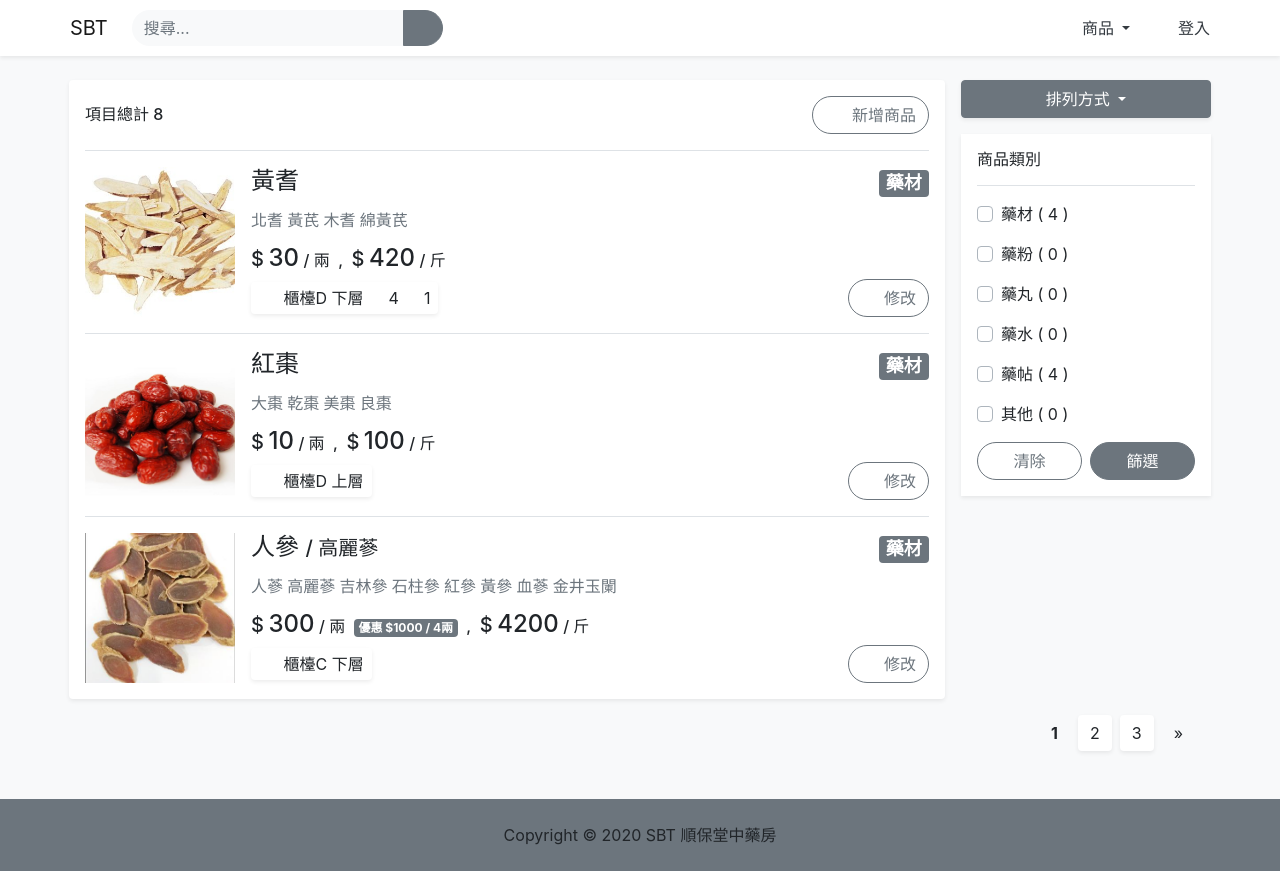
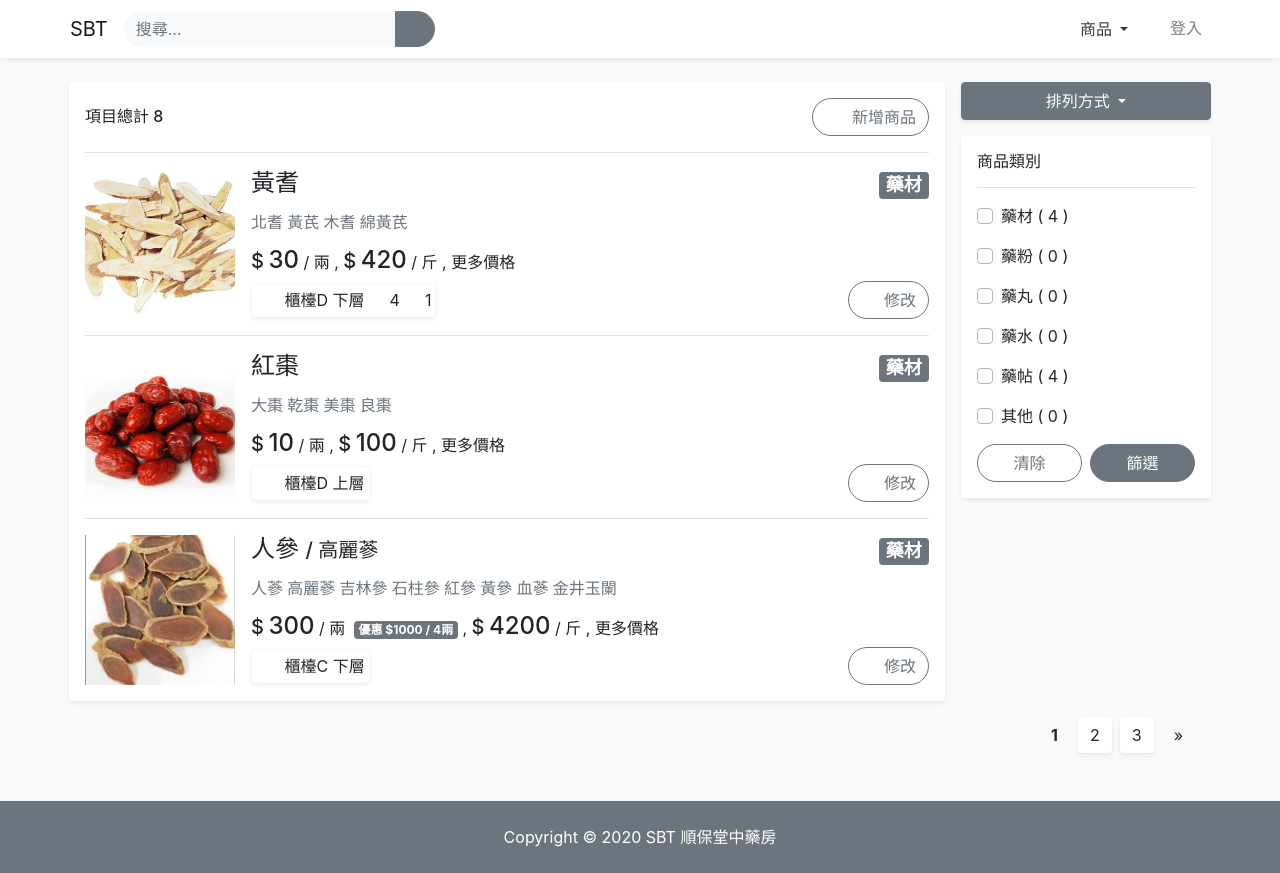
Before and after one commit to jyx1243/SBT, a Laravel app: page /products in a window 1280 px wide. Run offline with Laravel 8, Linux system fonts and the light colour scheme; data comes from the database, SQL or seed files in the repository.

Commit message:
update navbar

```diff
--- a/resources/views/index.blade.php
+++ b/resources/views/index.blade.php
@@ -8,7 +8,7 @@
     <div class="rounded bg-white shadow-sm mx-n3 p-3">
         <div class="d-flex justify-content-between align-items-center">
             <h6 class="mb-0">最近觀看的商品</h6>
-            <a href="{{ route('product.index') }}" class="btn btn-outline-secondary rounded-pill px-3">查看全部</a>
+            <a href="{{ route('product.index').'?order=used_at-desc' }}" class="btn btn-outline-secondary rounded-pill px-3">查看全部</a>
         </div>
         <div class="d-flex flex-wrap">
             @foreach ($options as $option)
--- a/resources/views/layouts/footer.blade.php
+++ b/resources/views/layouts/footer.blade.php
@@ -1,5 +1,5 @@
 <footer class="bg-secondary text-center py-4 mt-5">
     <div class="container">
-        <p class="m-0">Copyright © 2020 SBT 順保堂中藥房</p>
+        <p class="m-0 text-white">Copyright © 2020 SBT 順保堂中藥房</p>
     </div>
 </footer>
--- a/resources/views/layouts/navbar.blade.php
+++ b/resources/views/layouts/navbar.blade.php
@@ -1,14 +1,14 @@
 <!-- Navigation Start-->
-<nav class="navbar sticky-top navbar-light bg-white shadow-sm">
+<nav class="navbar navbar-expand-sm sticky-top navbar-light bg-white shadow-sm">
     <div class="container p-0">
-        <a class="navbar-brand mr-4 mb-0 order-1" href="{{ route('index') }}">SBT</a>
+        <a class="navbar-brand" href="{{ route('index') }}">SBT</a>
 
-        <form method="GET" action="{{ route('product.search') }}" class="form-inline mr-sm-3 mt-1 mt-sm-0 order-3 order-sm-2 col-12 col-sm-auto p-0">
+        <form method="GET" action="{{ route('product.search') }}" class="form-inline col col-sm-auto pl-0">
             <div class="input-group">
                 <input name="search" type="search" class="form-control search-input bg-light border-0" placeholder="搜尋...">
                 <div class="input-group-append">
                     <button class="btn btn-secondary search-btn px-0" type="submit">
-                        <svg class="bi align-top" width="18" height="18" fill="currentColor">
+                        <svg class="bi align-top" width="20" height="20" fill="currentColor">
                             <use xlink:href="{{ asset('bootstrap-icons/bootstrap-icons.svg') }}#search"/>
                         </svg>
                     </button>
@@ -16,11 +16,16 @@
             </div>
         </form>
 
-        <div class="d-flex align-items-center ml-sm-auto order-2 order-sm-3">
-            <div class="dropdown">
-                <button class="dropdown-toggle btn btn-link text-dark text-decoration-none" id="navbarDropdown"
-                type="button" data-toggle="dropdown" aria-haspopup="true" aria-expanded="false" data-offset="0,100">
-                    <svg class="bi" width="18" height="18" fill="currentColor">
+        <button class="navbar-toggler border-0 p-0" type="button" data-toggle="collapse" data-target="#navbarSupportedContent" aria-controls="navbarSupportedContent" aria-expanded="false" aria-label="Toggle navigation">
+            <span class="navbar-toggler-icon"></span>
+        </button>
+
+        <div class="collapse navbar-collapse" id="navbarSupportedContent">
+            <div class="navbar-nav ml-auto">
+                <div class="nav-item dropdown">
+                    <button class="nav-link dropdown-toggle btn btn-link text-dark text-decoration-none" id="navbarDropdown"
+                    type="button" data-toggle="dropdown" aria-haspopup="true" aria-expanded="false">
+                        <svg class="bi" width="20" height="20" fill="currentColor">
                             <use xlink:href="{{ asset('bootstrap-icons/bootstrap-icons.svg') }}#bag"/>
                         </svg> 商品
                     </button>
@@ -35,19 +40,20 @@
 
                 {{-- 確認是否登入 --}}
                 @if (Auth::check())
-                <a class="text-dark text-decoration-none ml-2" href="{{ route('logout') }}">
-                    <svg class="bi" width="22" height="22" fill="currentColor">
+                    <a class="nav-item nav-link" href="{{ route('logout') }}">
+                        <svg class="bi" width="20" height="20" fill="currentColor">
                             <use xlink:href="{{ asset('bootstrap-icons/bootstrap-icons.svg') }}#person-fill"/>
                         </svg> 登出
                     </a>
                 @else
-                <a class="text-dark text-decoration-none ml-2" href="{{ route('login.index') }}">
-                    <svg class="bi" width="22" height="22" fill="currentColor">
+                    <a class="nav-item nav-link" href="{{ route('login.index') }}">
+                        <svg class="bi" width="20" height="20" fill="currentColor">
                             <use xlink:href="{{ asset('bootstrap-icons/bootstrap-icons.svg') }}#person"/>
                         </svg> 登入
                     </a>
                 @endif
             </div>
         </div>
+    </div>
 </nav>
 <!-- Navigation End  -->
--- a/resources/views/product/Components/priceSpan.blade.php
+++ b/resources/views/product/Components/priceSpan.blade.php
@@ -1,3 +1,3 @@
 <span class="h5">$</span>
 <span class="h4">{{ $price->value }}</span>
-<span class="h6"> / {{ $price->unit->name }}</span>
+<span> / {{ $price->unit->name }}</span>
--- a/resources/views/product/index.blade.php
+++ b/resources/views/product/index.blade.php
@@ -93,16 +93,16 @@
                                         <span class="h5">/ {{ $option->name }}</span>
                                     @endif
                                 </a>
-                                <h4><span class="badge badge-secondary">{{ $option->product->category->name }}</span></h4>
+                                <h4><a href="{{ route('product.index') }}?category[]={{ $option->product->category->id }}" class="badge badge-secondary">
+                                    {{ $option->product->category->name }}
+                                </a></h4>
                             </div>
 
                             <h6 class="text-muted"> {{ $option->product->subname }}</h6>
 
                             <div class="d-none d-sm-block">
-                                @foreach ($option->prices->sortBy('unit_id')->values() as $price)
-                                    <span class="h5">$</span>
-                                    <span class="h4">{{ $price->value }}</span>
-                                    <span class="h6"> / {{ $price->unit->name }}</span>
+                                @foreach ($option->prices->sortBy('unit_id')->values()->take(2) as $price)
+                                    @include('product/Components/priceSpan', ['price' => $price])
 
                                     @foreach ($price->sales as $sale)
                                         <span class="badge badge-secondary ml-1">
@@ -110,17 +110,19 @@
                                         </span>
                                     @endforeach
 
-                                    @unless ($loop->last)
-                                        <span class="h6 mx-1">,</span>
-                                    @endunless
+                                    <span> , </span>
+
+                                    @if ($loop->last)
+                                        <a href="{{ route('product.show', $option->id) }}#price" class="text-body">更多價格</a>
+                                    @endif
                                 @endforeach
                             </div>
 
                             <div class="d-none d-sm-flex align-items-center">
                                 @if ($option->defaultLocation)
-                                    <span class="p-1 pr-2 rounded shadow-sm">
+                                    <a href="{{ route('product.show', $option->id) }}#location" class="btn btn-light bg-white p-1 shadow-sm">
                                         @include('product/Components/locationSpan', ['location' => $option->defaultLocation])
-                                    </span>
+                                    </a>
                                 @endif
 
                                 <a class="btn btn-outline-secondary rounded-pill ml-auto" href="{{ route('product.edit', $option->id) }}">
@@ -134,10 +136,8 @@
                     </div>
 
                     <div class="d-block d-sm-none mt-1">
-                        @foreach ($option->prices->sortBy('unit_id')->values() as $price)
-                            <span class="h5">$</span>
-                            <span class="h4">{{ $price->value }}</span>
-                            <span class="h6"> / {{ $price->unit->name }}</span>
+                        @foreach ($option->prices->sortBy('unit_id')->values()->take(2) as $price)
+                            @include('product/Components/priceSpan', ['price' => $price])
 
                             @foreach ($price->sales as $sale)
                                 <span class="badge badge-secondary ml-1">
@@ -145,16 +145,18 @@
                                 </span>
                             @endforeach
 
-                            @unless ($loop->last)
-                                <span class="h6 mx-1">,</span>
-                            @endunless
+                            <span> , </span>
+
+                            @if ($loop->last)
+                                <a href="{{ route('product.show', $option->id) }}#price" class="text-body">更多價格</a>
+                            @endif
                         @endforeach
 
                         <div class="d-flex align-items-center mt-1">
                             @if ($option->defaultLocation)
-                                <span class="p-1 pr-2 rounded shadow-sm">
+                                <a href="{{ route('product.show', $option->id) }}#location" class="btn btn-light bg-white p-1 shadow-sm">
                                     @include('product/Components/locationSpan', ['location' => $option->defaultLocation])
-                                </span>
+                                </a>
                             @endif
 
                             <a class="btn btn-outline-secondary rounded-pill ml-auto" href="{{ route('product.edit', $option->id) }}">
--- a/resources/views/product/show.blade.php
+++ b/resources/views/product/show.blade.php
@@ -12,7 +12,9 @@
             </div>
 
             <div class="d-flex flex-column flex-fill ml-md-5 mt-3 mt-md-0">
-                <h4><span class="badge badge-secondary">{{ $option->product->category->name }}</span></h4>
+                <h4><a href="{{ route('product.index') }}?category[]={{ $option->product->category->id }}" class="badge badge-secondary">
+                    {{ $option->product->category->name }}
+                </a></h4>
                 <h4>
                     {{ $option->product->name }}
                     @if ($option->name)
@@ -71,6 +73,7 @@
     </div>
 
     <div class="d-flex flex-column flex-md-row mx-n3">
+        <a id="price" class="pt-5 mt-n5"></a>
         <div class="rounded bg-white shadow-sm mt-4 p-3 col mr-0 mr-md-4">
             <h5 class="mb-3">
                 <svg class="bi mx-2" width="18" height="18" fill="currentColor">
@@ -92,6 +95,7 @@
             @endforeach
         </div>
 
+        <a id="location" class="pt-5 mt-n5"></a>
         <div class="rounded bg-white shadow-sm mt-4 p-3 col">
             <h5 class="mb-3">
                 <svg class="bi mx-2 mb-1" width="18" height="18" fill="currentColor">
```
Lines whose indentation alone changed are shown as unchanged.
